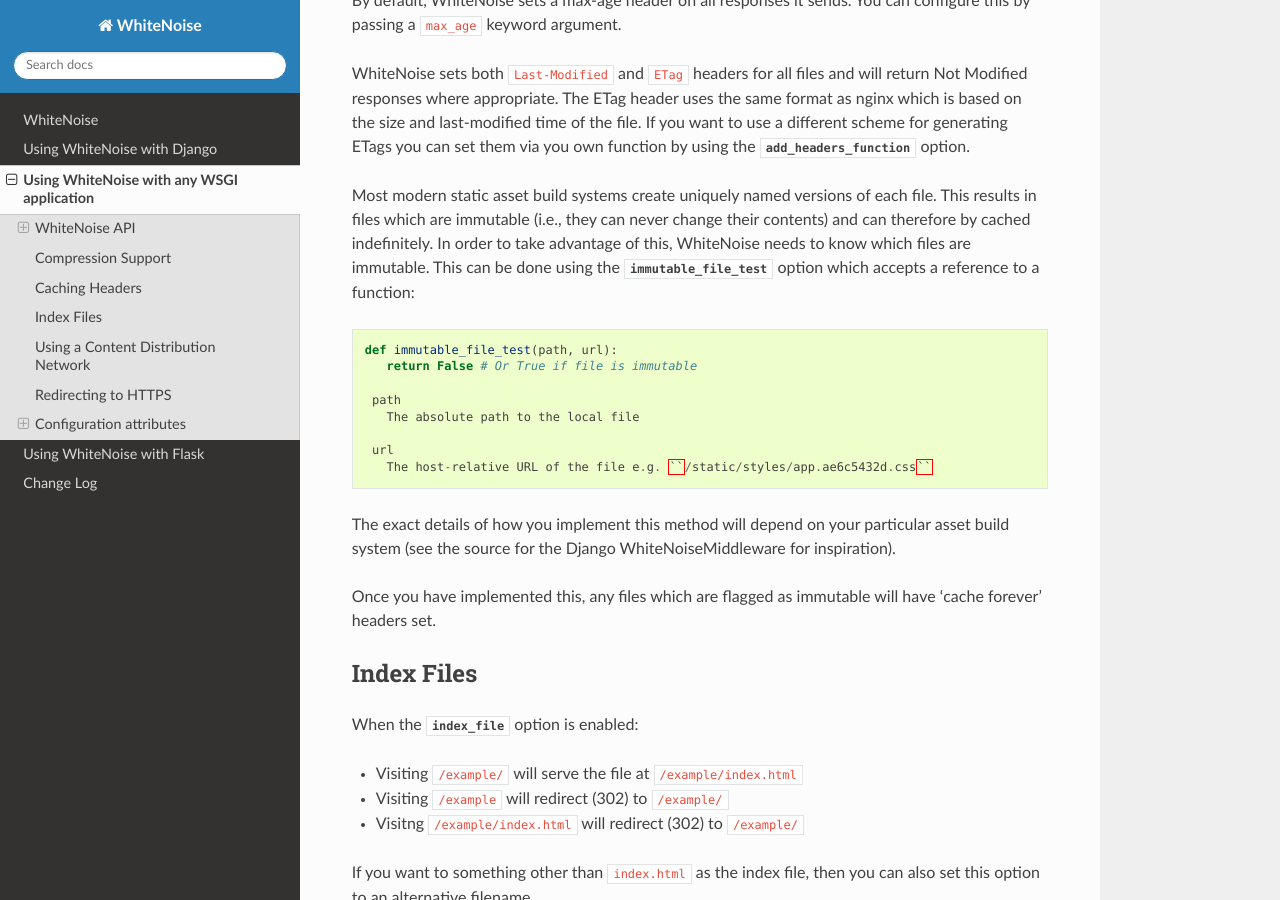
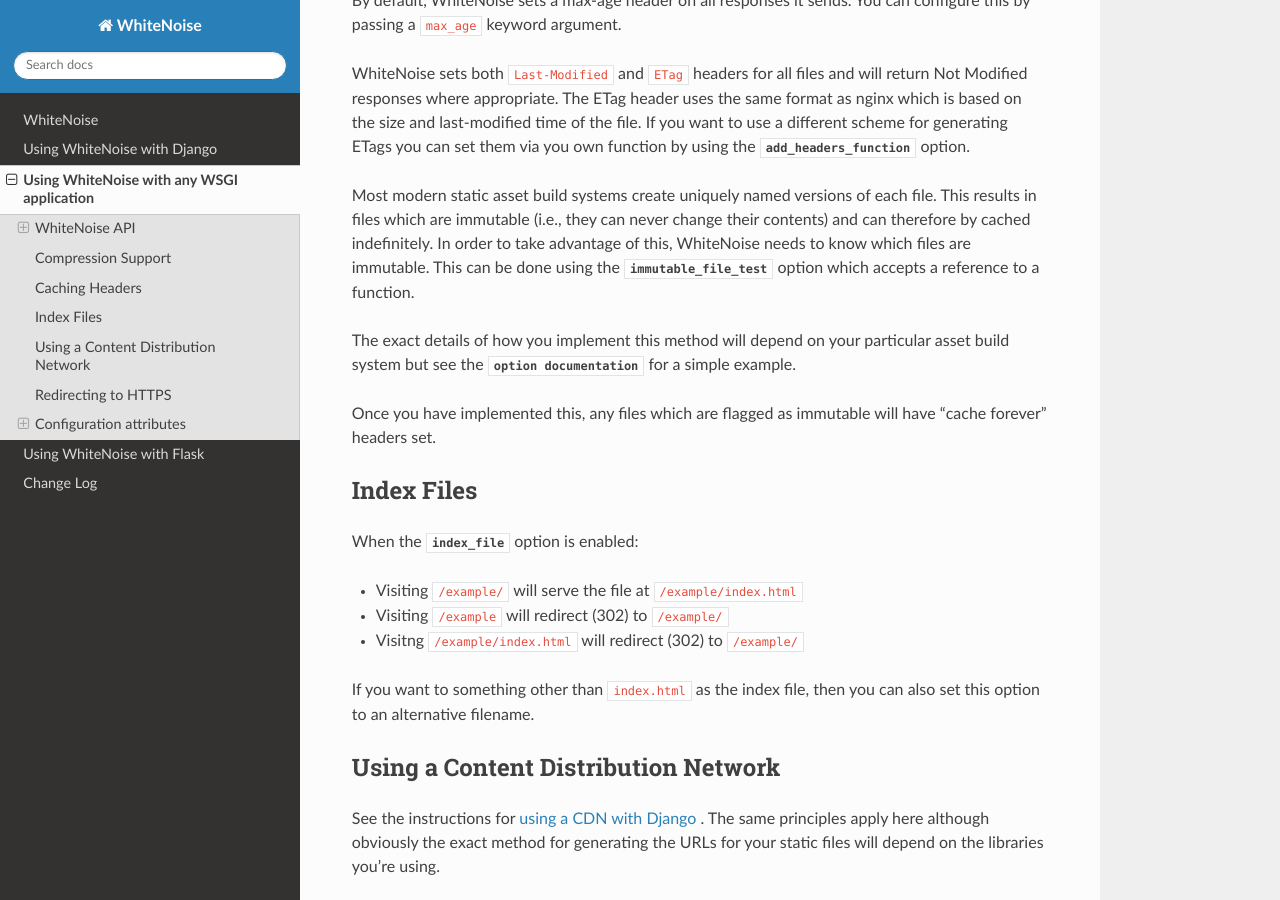
Before and after one commit to gorbunov87/white_noise, a Sphinx documentation site: the page built from docs/base.rst, in a window 1280 px wide and 900 px high, scrolled down 1923 px. Built offline with Sphinx 7.4.7 and the Read the Docs theme 2.0.0, drawn with Linux system fonts in a browser that asks for light colours; some of the changed text lies outside the part shown.

Commit message:
Tweak documentation

```diff
--- a/docs/base.rst
+++ b/docs/base.rst
@@ -116,25 +116,14 @@
 their contents) and can therefore by cached indefinitely.  In order to take
 advantage of this, WhiteNoise needs to know which files are immutable. This can
 be done using the :any:`immutable_file_test` option which accepts a reference to
-a function:
-
-.. code-block:: python
-
-   def immutable_file_test(path, url):
-      return False # Or True if file is immutable
-
-    path
-      The absolute path to the local file
-
-    url
-      The host-relative URL of the file e.g. ``/static/styles/app.ae6c5432d.css``
+a function.
 
 The exact details of how you implement this method will depend on your
-particular asset build system (see the source for the Django
-WhiteNoiseMiddleware for inspiration).
+particular asset build system but see the :any:`option documentation
+<immutable_file_test>` for a simple example.
 
-Once you have implemented this, any files which are flagged as immutable will have 'cache
-forever' headers set.
+Once you have implemented this, any files which are flagged as immutable will
+have "cache forever" headers set.
 
 
 .. _index_files:
@@ -306,4 +297,4 @@
       The absolute path to the local file
 
     url
-      The host-relative URL of the file e.g. ``/static/styles/app.ae6c5432d.css``
+      The host-relative URL of the file e.g. ``/static/styles/app.css``
--- a/docs/django.rst
+++ b/docs/django.rst
@@ -387,7 +389,7 @@
       The absolute path to the local file
 
     url
-      The host-relative URL of the file e.g. ``/static/styles/app.ae6c5432d.css``
+      The host-relative URL of the file e.g. ``/static/styles/app.css``
 
 
 .. attribute:: WHITENOISE_STATIC_PREFIX
```
Also changed, not shown: other parts of docs/base.rst (+3 -1 lines), other parts of docs/django.rst (+3 -1 lines).
